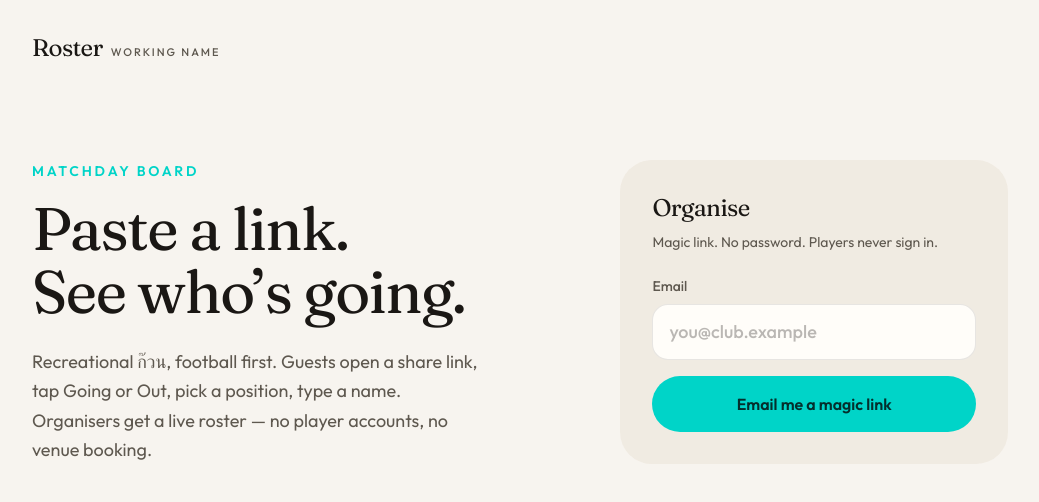
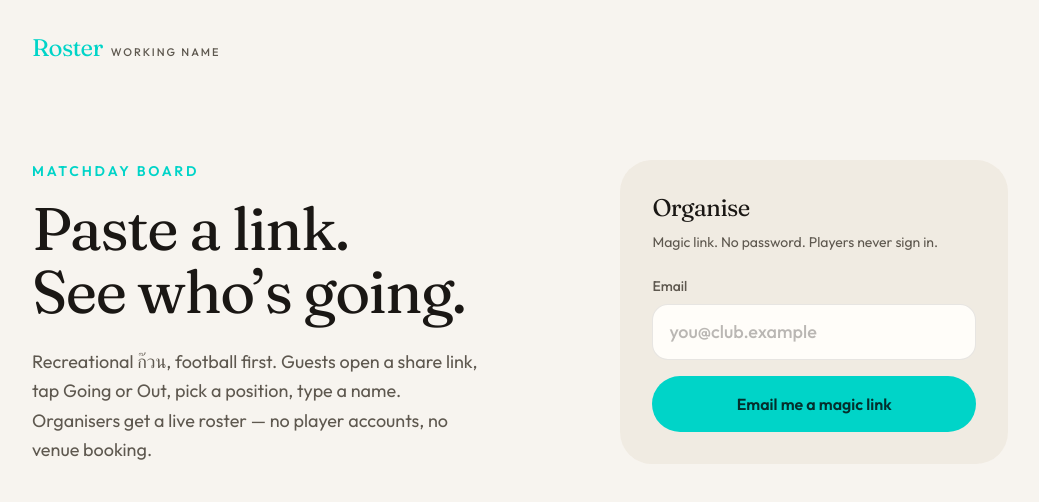
Before and after one commit to refvy/project-roster, a Next.js app: page / in a window 1280 px wide. Shown: the top 502 px of the page, without its empty margins (120-1159 px from the left). Built offline with nearby package versions, Linux system fonts and the light colour scheme; no server answers.

Commit message:
Use Signal teal on the text wordmark
Accent token already drives Going, chips, and CTAs. Point the
Roster wordmark at the same Signal teal — still no graphic logo.

Co-authored-by: refvy <refvy@users.noreply.github.com>

```diff
--- a/components/Wordmark.tsx
+++ b/components/Wordmark.tsx
@@ -4,9 +4,11 @@ export function Wordmark({ href = "/" }: { href?: string }) {
   return (
     <Link
       href={href}
-      className="inline-flex items-baseline gap-2 text-ink no-underline"
+      className="inline-flex items-baseline gap-2 no-underline"
     >
-      <span className="font-display text-2xl tracking-tight">Roster</span>
+      <span className="font-display text-2xl tracking-tight text-accent">
+        Roster
+      </span>
       <span className="text-[11px] font-medium uppercase tracking-[0.18em] text-ink-soft">
         working name
       </span>
```
Also changed, not shown: 1 other file (tests, documents, lock files or other folders).
